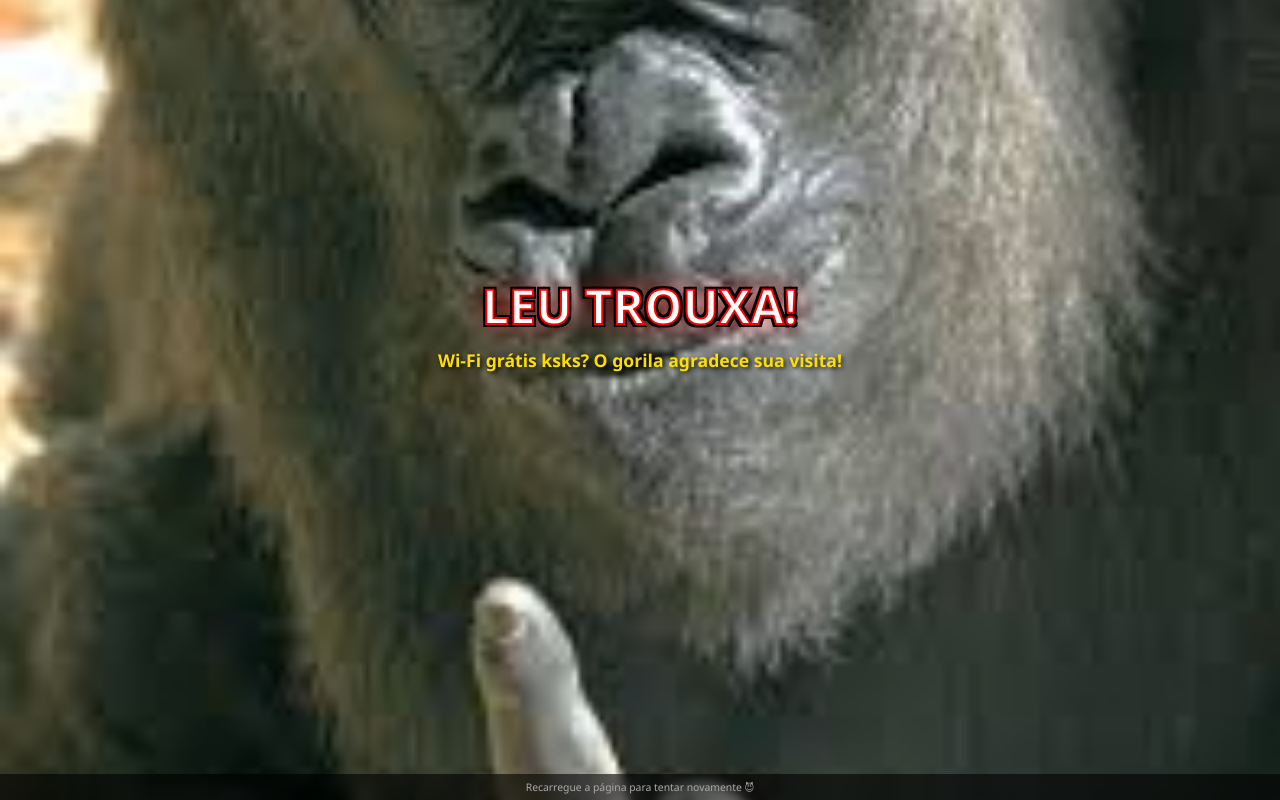
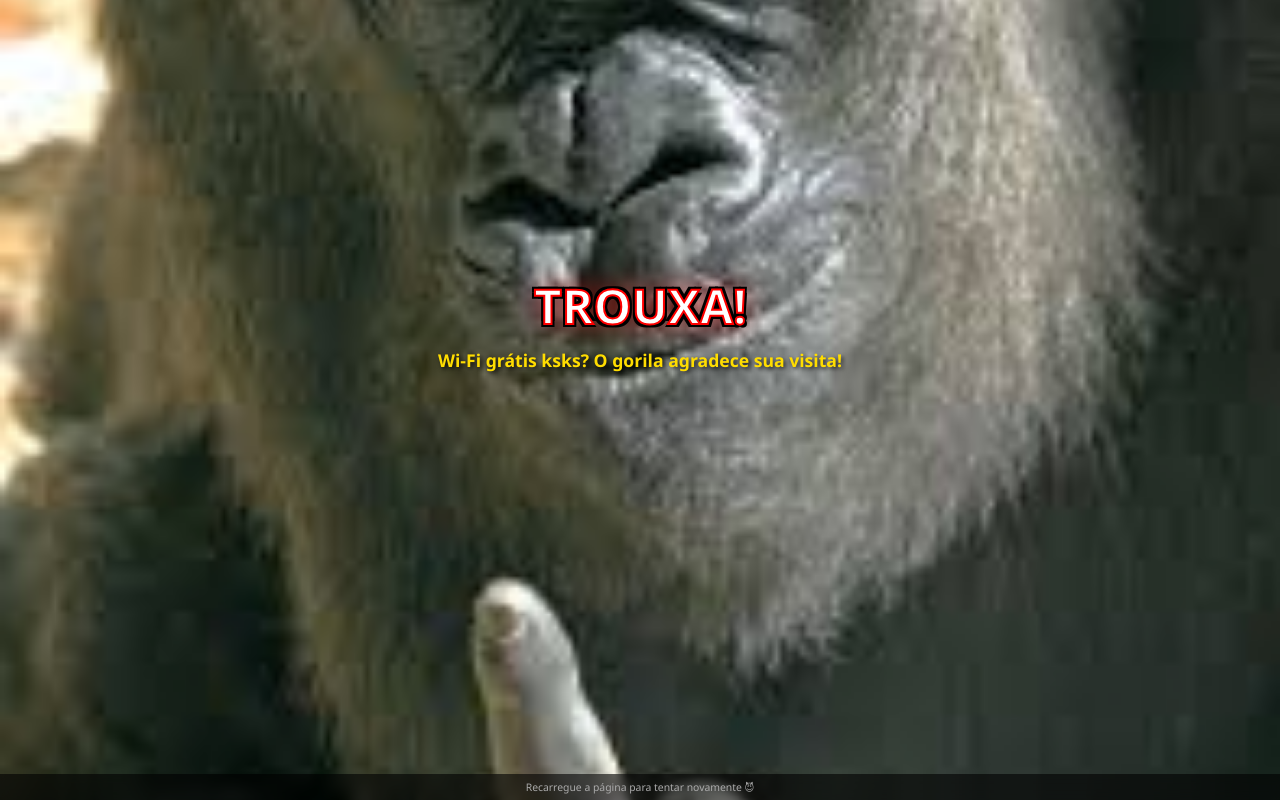
Before and after one commit to Gedeaob/wi-fi-gratis, a plain HTML site: page index.html in a window 1280 px wide. Drawn offline with Linux system fonts and the light colour scheme.

```diff
--- a/index.html
+++ b/index.html
@@ -109,7 +109,7 @@
     <div id="troll-screen">
         <div class="gorilla-bg"></div>
         <div class="troll-overlay">
-            <div class="troll-text">LEU TROUXA!</div>
+            <div class="troll-text">TROUXA!</div>
             <div class="troll-subtext">Wi-Fi grátis ksks? O gorila agradece sua visita!</div>
         </div>
         <div class="fake-bottom-bar">Recarregue a página para tentar novamente 😈</div>
```
